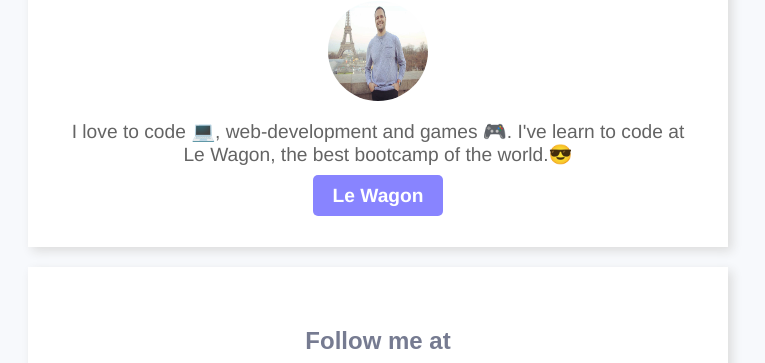
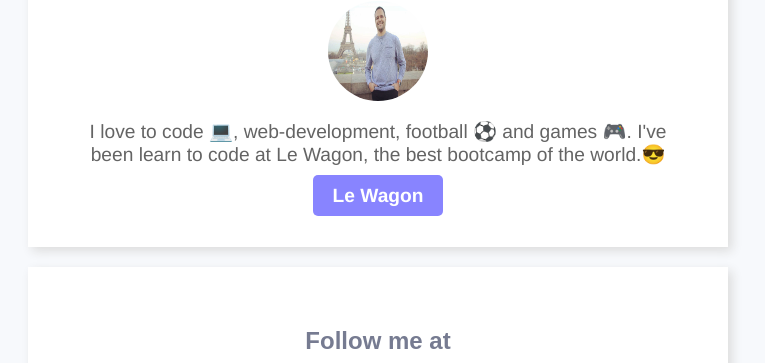
Before and after one commit to MaykonFranchini/profile, a plain HTML site: page index.html in a window 1280 px wide. Shown: the part 169-532 px from the top of the page, without its empty margins (262-1027 px from the left). Drawn offline with Linux system fonts and the light colour scheme.

Commit message:
description improved

```diff
--- a/index.html
+++ b/index.html
@@ -11,7 +11,7 @@
     <div class="card">
       <h1>Hello, I'm Maykon</h1>
       <img class="avatar" src="images/profile_photo.JPG" alt="Maykon's Photo">
-      <p>I love to code &#x1f4bb;, web-development and games &#x1f3ae;. I've learn to code at Le Wagon, the best bootcamp of the world.😎</p>
+      <p>I love to code &#x1f4bb;, web-development, football &#x26bd; and games &#x1f3ae;. I've been learn to code at Le Wagon, the best bootcamp of the world.😎</p>
       <a href="https://www.lewagon.com" target="_blank" class="btn-blue">Le Wagon</a>
     </div>
 
```
